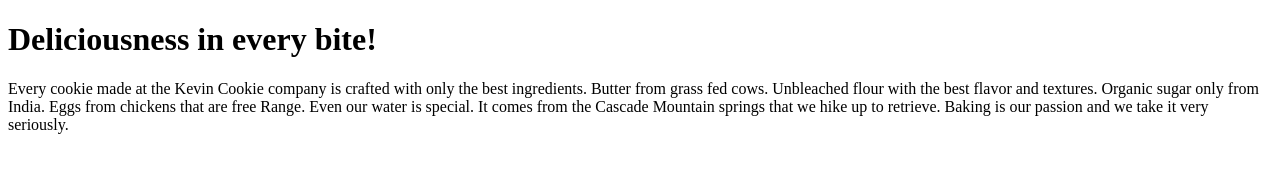
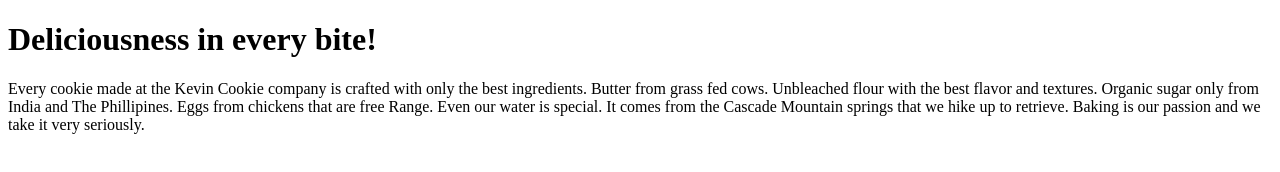
Before and after one commit to harshrajnandvikar/justaproject, a plain HTML site: page index.htm in a window 1280 px wide. Drawn offline with Linux system fonts and the light colour scheme.

Commit message:
Update index.htm

```diff
--- a/index.htm
+++ b/index.htm
@@ -4,7 +4,7 @@
 
 <h1>Deliciousness in every bite!</h1>
 
-<p>Every cookie made at the Kevin Cookie company is crafted with only the best ingredients. Butter from grass fed cows. Unbleached flour with the best flavor and textures. Organic sugar only from India. Eggs from chickens that are free Range. Even our water is special. It comes from the Cascade Mountain springs that we hike up to retrieve. Baking is our passion and we take it very seriously.</p>
+<p>Every cookie made at the Kevin Cookie company is crafted with only the best ingredients. Butter from grass fed cows. Unbleached flour with the best flavor and textures. Organic sugar only from India and The Phillipines. Eggs from chickens that are free Range. Even our water is special. It comes from the Cascade Mountain springs that we hike up to retrieve. Baking is our passion and we take it very seriously.</p>
 
 
 </body>
```
